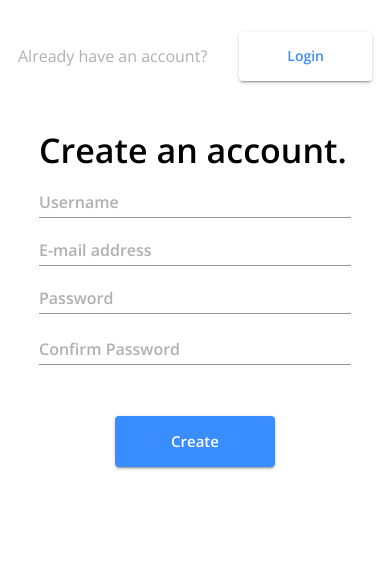
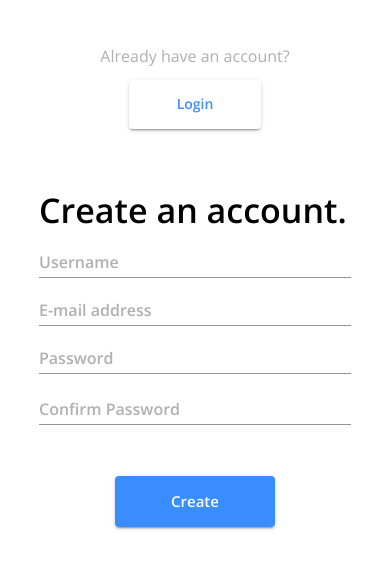
Before and after one commit to isaiahwulfe/200310, a React (Create React App) app in the folder client/: page / in a window 390 px wide. Shown: the top 568 px of the page. Built offline with nearby package versions, Linux system fonts and the light colour scheme; no server answers.

Commit message:
Update signupLogin.css
Updating styles per senior guidance

```diff
--- a/client/src/signupLogin.css
+++ b/client/src/signupLogin.css
@@ -33,8 +33,19 @@
 #alt-message{
     margin-top: 2.75rem;
 }
+#alt-button-container{
+    margin: 2rem 4rem 0 2rem
+}
+.button-link{
+    text-decoration: none;
+}
 #alt-button{
-    margin: 2rem 4rem 0 2rem
+   color: #3A8DFF;
+   background-color: #FFF;
+   padding: .75rem 3rem
+}
+.form-container{
+    padding-top: 3rem;
 }
 @media only screen and (max-width: 900px) {
     .hero-image{
@@ -43,15 +54,23 @@
     .form-container{
         padding-bottom: 3rem;
     }
-    #alt-button{
+    #alt-button-container{
         margin: 2rem 0 0 2rem
     }
   }
+#header-message{
+    font-weight: bold;
+}
+#main-button{
+    margin: 3rem auto;
+    width: 10rem
+}
 .input-text{
     width:80%;
     position: relative;
     left: 50%;
     transform: translate(-50%);
+
 }
 .MuiTextField-root > label {
     color: #B0B0B0;
```
